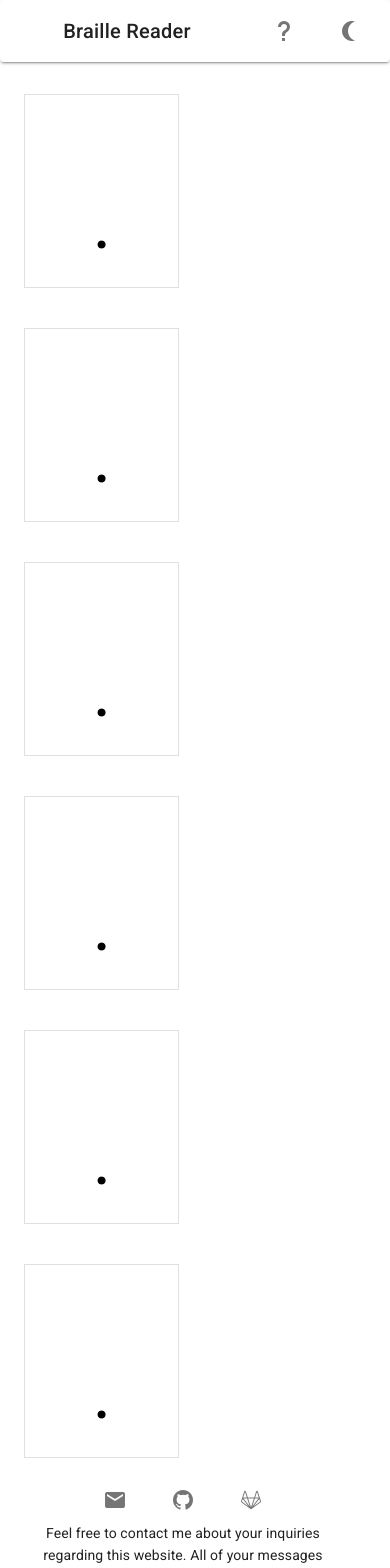
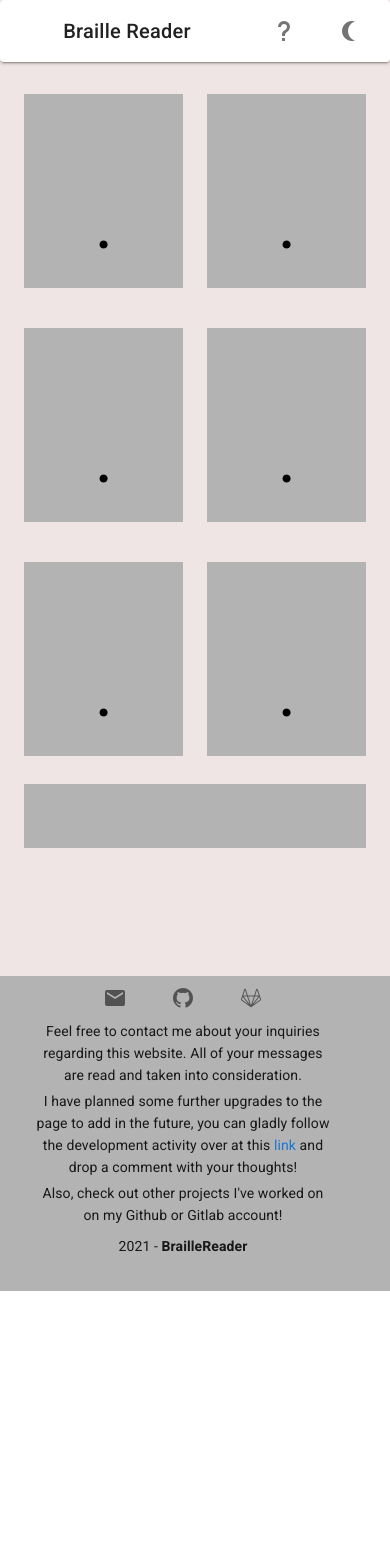
Before and after one commit to JuppKuzal/BrailleReader, a Vue app in the folder braillereader/: page / in a window 390 px wide. Shown: the top 1568 px of the page. After the commit the page ends 1291 px from the top, so only its background shows below. Built offline with nearby package versions, Linux system fonts and the light colour scheme.

Commit message:
changed bgcolors to something nicer to look at

```diff
--- a/braillereader/src/components/Application.vue
+++ b/braillereader/src/components/Application.vue
@@ -18,8 +18,8 @@
                         :key="n"
                         >
                             <v-col
-                            xl="6"
-                            lg="6"
+                            xl="5"
+                            lg="5"
                             md="6"
                             sm="6"
                             xs="6"
@@ -32,7 +32,7 @@
                                 tile
                                 :id="n.toString()+m.toString()"
                                 ref="card"
-                                :color="darkmode ? '#404040' : ''"
+                                :color="darkmode ? '#404040' : '#B3B3B3'"
                                 >
                                     <v-responsive :aspect-ratio="1/0.7">
                                         <v-card-title
@@ -45,9 +45,17 @@
                                 </v-card>
                             </v-col>
                         </v-row>
+                        <v-card
+                        v-if="windowWidth<phoneWidthBorder"
+                        class="pa-2 my-5"
+                        style="height: 4rem;"
+                        outlined
+                        tile
+                        :color="darkmode ? '#404040' : '#B3B3B3'">
+                        </v-card>
                     </v-container>
                 </v-col>
-                <v-col>
+                <v-col v-if="windowWidth>phoneWidthBorder">
                     <span class="text-h5 my-2 ml-12">
                         {{this.word}}
                     </span>
@@ -59,6 +67,23 @@
                     </div>
                 </v-col>
             </v-row>
+            <v-row class="mb-4" v-if="windowWidth<phoneWidthBorder">
+                <div>
+                    <span class="text-h5 my-2 ml-12">
+                        {{this.word}}
+                    </span>
+                    <span v-bind:class="['text-h5 my-2 ml-2 flow-left', darkmode? 'whiteTextDisabled' : 'text--disabled']">
+                        {{this.letter}}
+                    </span>
+                </div>
+            </v-row>
+            <v-row v-if="windowWidth<phoneWidthBorder">
+                <div>
+                    <div class="text-h6 mx-6 mb-12">
+                        {{this.text}}
+                    </div>
+                </div>
+            </v-row>
         </v-container>
     </div>
 </template>
@@ -68,6 +93,10 @@ export default {
 
     data () {
         return {
+            windowHeight: window.innerHeight,
+            windowWidth: window.innerWidth,
+            phoneWidthBorder: 600,
+
             tempArray: [],
             letter: '',
             word: '',
@@ -232,7 +261,7 @@ export default {
                 if(card.style.backgroundColor!='rgb(92, 184, 92)'){
                     card.style.backgroundColor='rgb(92, 184, 92)'
                 } else {
-                    card.style.backgroundColor='rgb(255, 255, 255)'
+                    card.style.backgroundColor='rgb(179, 179, 179)'
                 }
             }
         },
@@ -287,12 +316,12 @@ export default {
                     document.getElementById('31').style.backgroundColor='rgb(64,64,64)'
                     document.getElementById('32').style.backgroundColor='rgb(64,64,64)'
             } else {
-                    document.getElementById('11').style.backgroundColor='rgb(255, 255, 255)'
-                    document.getElementById('12').style.backgroundColor='rgb(255, 255, 255)'
-                    document.getElementById('21').style.backgroundColor='rgb(255, 255, 255)'
-                    document.getElementById('22').style.backgroundColor='rgb(255, 255, 255)'
-                    document.getElementById('31').style.backgroundColor='rgb(255, 255, 255)'
-                    document.getElementById('32').style.backgroundColor='rgb(255, 255, 255)'
+                    document.getElementById('11').style.backgroundColor='rgb(179, 179, 179)'
+                    document.getElementById('12').style.backgroundColor='rgb(179, 179, 179)'
+                    document.getElementById('21').style.backgroundColor='rgb(179, 179, 179)'
+                    document.getElementById('22').style.backgroundColor='rgb(179, 179, 179)'
+                    document.getElementById('31').style.backgroundColor='rgb(179, 179, 179)'
+                    document.getElementById('32').style.backgroundColor='rgb(179, 179, 179)'
             }
         }
     },
--- a/braillereader/src/components/Footer.vue
+++ b/braillereader/src/components/Footer.vue
@@ -1,5 +1,5 @@
 <template>
-    <div :class="{ darkmodeLight: darkmode}">
+    <div :class="{ darkmodeLight: darkmode, lightmodeGrey: !darkmode}">
     <v-row justify="center">
     <v-footer padless width="80%">
         <v-card
@@ -7,7 +7,7 @@
         tile
         width="100%"
         class="text-center"
-        :color="darkmode ? '#404040' : 'white'">
+        :color="darkmode ? '#404040' : '#B3B3B3'">
         <v-layout grow row justify-center wrap align-center flex>
             <v-card-text>
                 <v-btn
--- a/braillereader/src/components/Menu.vue
+++ b/braillereader/src/components/Menu.vue
@@ -3,10 +3,10 @@
         elevation="2"
         width="100%"
         class="pa-4"
-        :class="{darkmodeLight: darkmode}"
+        :class="{darkmodeLight: darkmode, lightmodeGrey: !darkmode}"
         >
         <v-layout row justify-center justify-space-between>
-            <a href="/#/" v-if="windowWidth>400">
+            <a href="/#/" v-if="windowWidth>smallPhoneWidthBorder">
                 <img v-if="darkmode" src="@/assets/iconDark.png" width="48px" height="100%" :class="windowWidth>800 ? 'ml-16' : ''" title="BrailleReader">
                 <img v-else src="@/assets/icon.svg" width="48px" height="100%" title="BrailleReader" :class="windowWidth>800 ? 'ml-16' : ''">
             </a>
@@ -20,7 +20,7 @@
             </v-card-title>
             <v-spacer />
                 <v-btn
-                v-if="windowWidth>800"
+                v-if="windowWidth>phoneWidthBorder"
                 class="mx-4"
                 text
                 href="/#/about"
@@ -66,7 +66,9 @@ export default {
     data () {
         return {
             windowHeight: window.innerHeight,
-            windowWidth: window.innerWidth
+            windowWidth: window.innerWidth,
+            phoneWidthBorder: 600,
+            smallPhoneWidthBorder: 400
         }
     },
     computed: {
@@ -90,12 +92,7 @@ export default {
     .whitetitle {
         color: #FFFFFF;
     }
-    .darkmode {
-        background-color: #181818;
-        color: #B3B3B3;
-    }
-    .darkmodeLight {
-        background-color: #404040;
-        color: #B3B3B3;
+    .lightmodeGrey {
+        background-color: #B3B3B3;
     }
 </style>
--- a/braillereader/src/pages/About.vue
+++ b/braillereader/src/pages/About.vue
@@ -1,9 +1,9 @@
 <template>
-    <div :class="{darkmode:darkmode}">
+    <div :class="{darkmode:darkmode, lightmodeLight: !darkmode}">
         <Menu />
         <About />
         <Footer />
-        <div v-if="darkmode" class="footerExtension"></div>
+        <div :class="darkmode ? 'footerExtensionDark' : 'footerExtensionLight'"></div>
     </div>
 </template>
 
@@ -41,9 +41,20 @@ export default {
         background-color: #404040;
         color: #B3B3B3;
     }
-    .footerExtension {
+    .lightmodeGrey {
+        background-color: #B3B3B3;
+    }
+    .lightmodeLight {
+        background-color: #f0e5e5;
+    }
+    .footerExtensionDark {
         width: 100%;
         height: 5vh;
         background-color: #404040;
     }
+    .footerExtensionLight {
+        width: 100%;
+        height: 5vh;
+        background-color: #B3B3B3;
+    }
 </style>
--- a/braillereader/src/pages/Index.vue
+++ b/braillereader/src/pages/Index.vue
@@ -1,9 +1,9 @@
 <template>
-    <div @keypress.space.prevent :class="{darkmode:darkmode}">
+    <div @keypress.space.prevent :class="{darkmode:darkmode, lightmodeLight: !darkmode}">
         <Menu />
         <Application />
         <Footer />
-        <div v-if="darkmode" class="footerExtension"></div>
+        <div :class="darkmode ? 'footerExtensionDark' : 'footerExtensionLight'"></div>
     </div>
 </template>
 
@@ -41,9 +41,20 @@ export default {
         background-color: #404040;
         color: #B3B3B3;
     }
-    .footerExtension {
+    .lightmodeGrey {
+        background-color: #B3B3B3;
+    }
+    .lightmodeLight {
+        background-color: #f0e5e5;
+    }
+    .footerExtensionDark {
         width: 100%;
         height: 5vh;
         background-color: #404040;
     }
+    .footerExtensionLight {
+        width: 100%;
+        height: 5vh;
+        background-color: #B3B3B3;
+    }
 </style>
```
